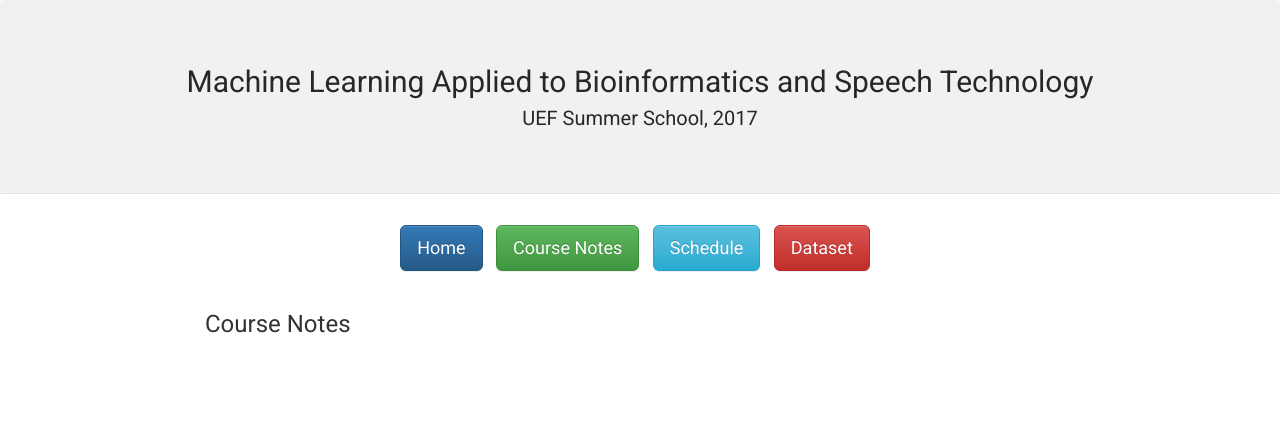
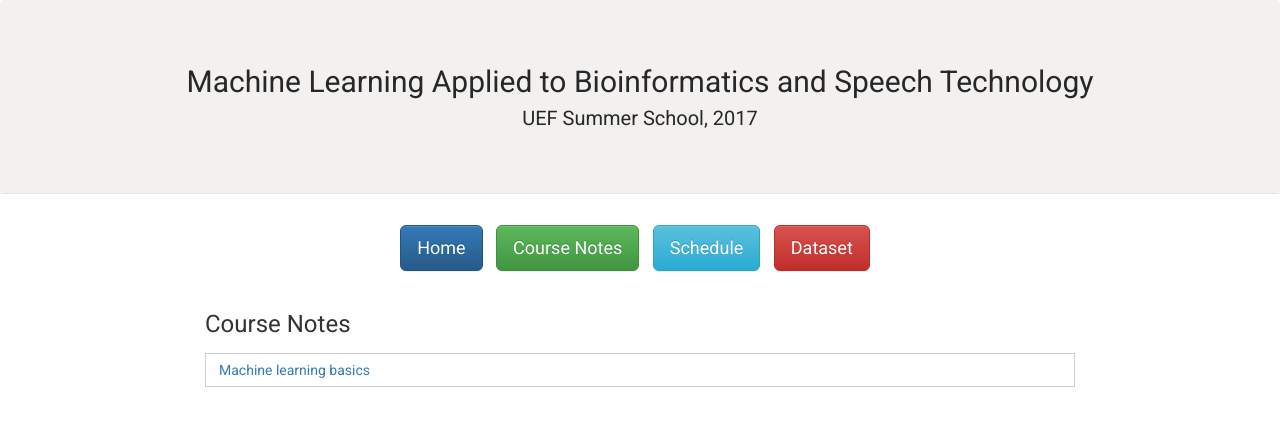
Before and after one commit to abrahamwoubie/Summer_School_RL, a Jekyll site: the page built from 35c163ca47986f8e1f5eec9d54238ad1229a7c92/course-notes.md, in a window 1280 px wide. Shown: the top 426 px of the page. Built offline with Jekyll 4.4.1, drawn with Linux system fonts in a browser that asks for light colours; nearby versions of some CDN libraries.

Commit message:
Course Notes page updated.

```diff
--- a/35c163ca47986f8e1f5eec9d54238ad1229a7c92/course-notes.md
+++ b/35c163ca47986f8e1f5eec9d54238ad1229a7c92/course-notes.md
@@ -6,3 +6,6 @@ title: Course Notes | MLABST'17
 {% include buttons.html %}
 
 ### Course Notes
+
+| --- |
+| [Machine learning basics]({{ site.url }}{{ site.baseurl }}/content/tohka_machinelearning_basics.pdf) |
```
Also changed, not shown: 1 other file.
